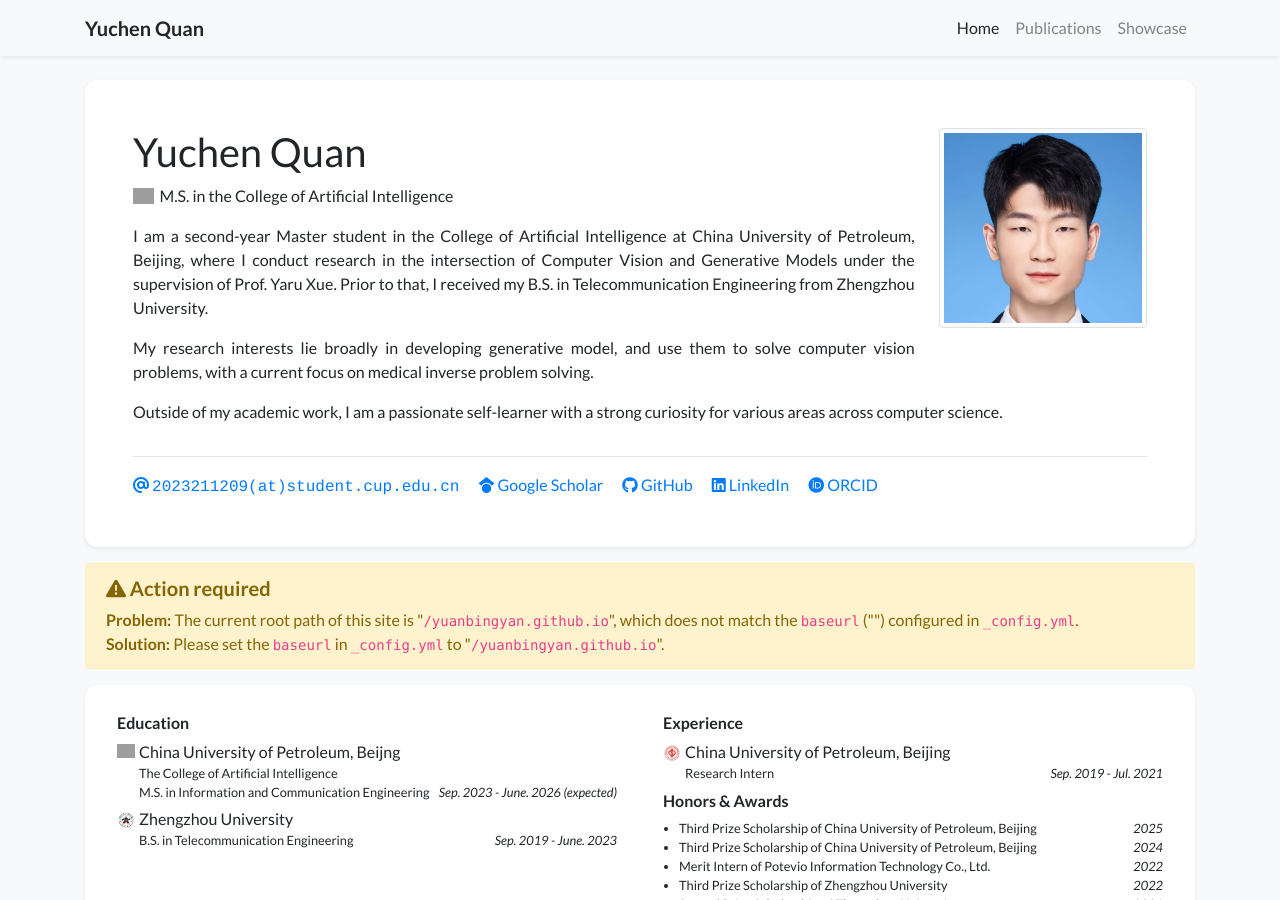
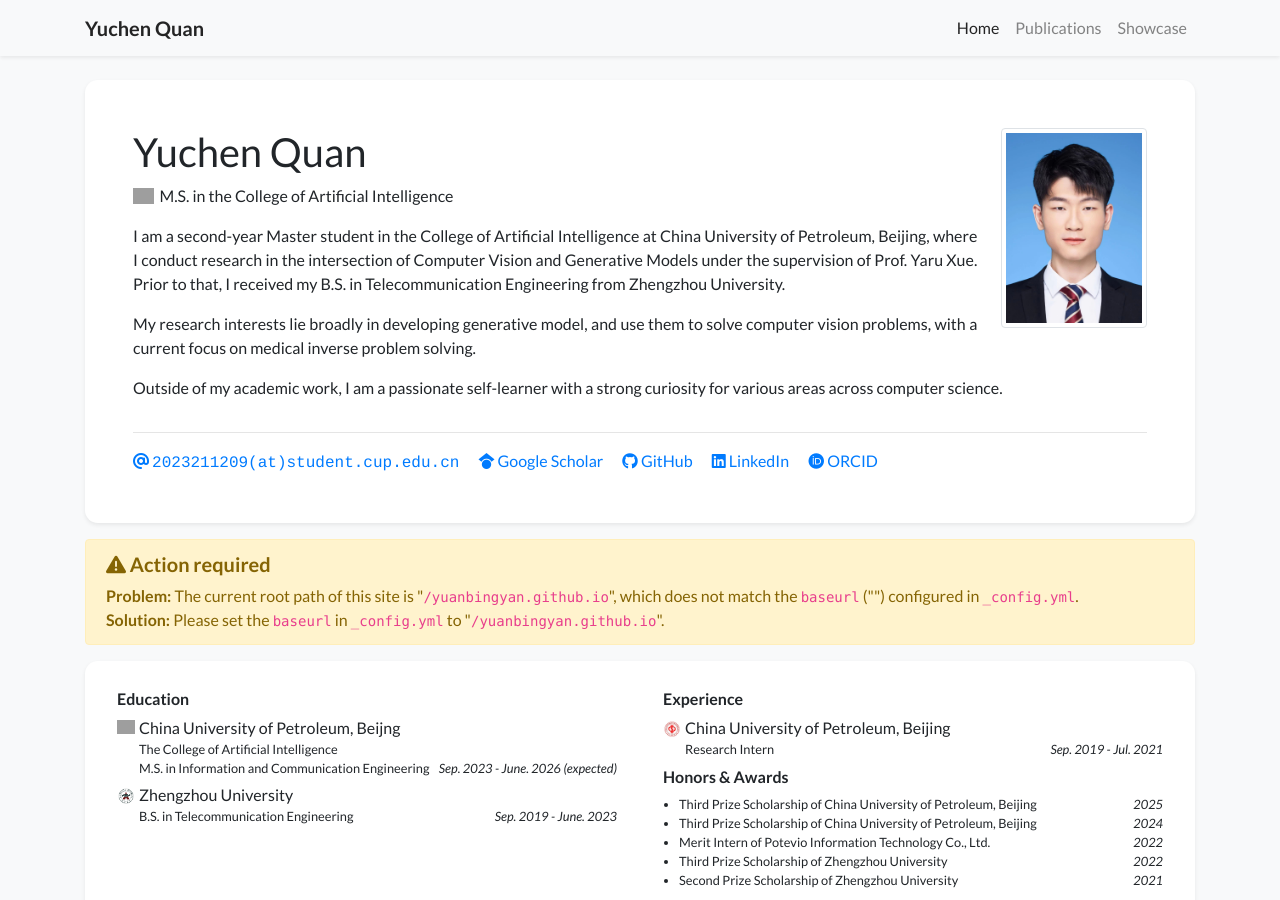
Before and after one commit to yuanbingyan/yuanbingyan.github.io, a Jekyll site: the page built from index.html, in a window 1280 px wide and 900 px high. Built offline with Jekyll 4.4.1, drawn with Linux system fonts in a browser that asks for light colours; nearby versions of some CDN libraries; a style sheet for code colours, icons or effects is not loaded; grey boxes are pictures that could not be loaded.

Commit message:
修改：     _data/profile.yml 	新文件：   assets/images/photos/original_image.jpg

```diff
--- a/_data/profile.yml
+++ b/_data/profile.yml
@@ -32,7 +32,7 @@
     Outside of my academic work, I am a passionate self-learner with a strong curiosity for various areas across computer science.
   </p>
 
-portrait_url: /assets/images/photos/person_photo.jpg
+portrait_url: /assets/images/photos/original_image.jpg
 portrait_caption: >-
   My personal photo, taken in 2023 summer.
 
```
Also changed, not shown: assets/images/photos/original_image.jpg (added).
